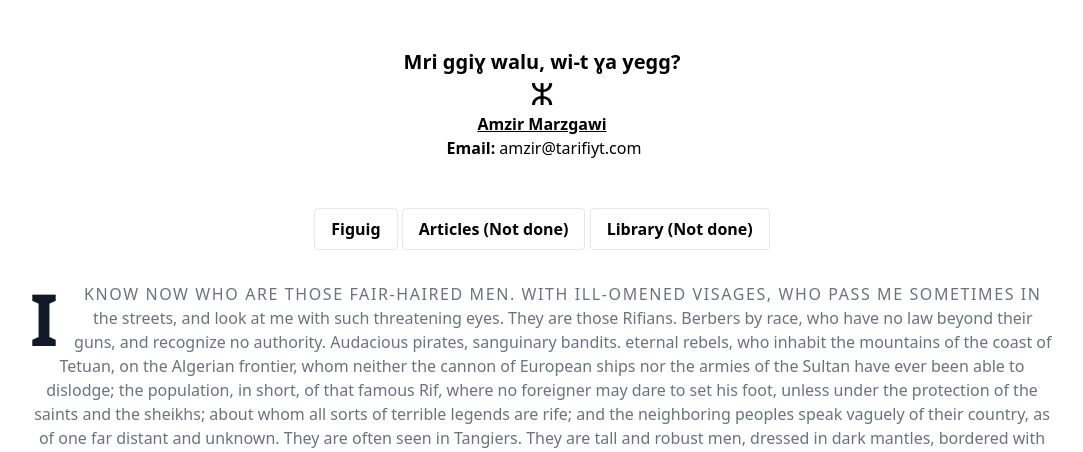
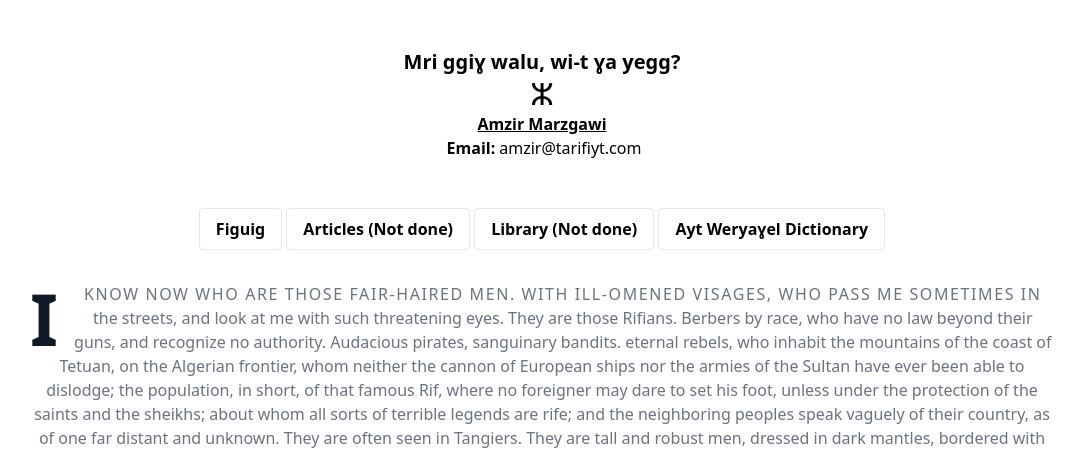
Before and after one commit to Adel-Atzouza/tarifiyt.com, a Flask app: page / in a window 1280 px wide. Shown: the top 452 px of the page, without its empty margins (98-1181 px from the left). Run offline with Flask 3, Linux system fonts and the light colour scheme; some libraries are stand-ins or nearby versions.

Commit message:
Update index.html

```diff
--- a/templates/index.html
+++ b/templates/index.html
@@ -25,6 +25,9 @@
         </button>
         <button class="bg-transparent hover:bg-blue text-blue-dark font-semibold hover:text-neutral-400 py-2 px-4 border border-blue hover:border-transparent rounded" onclick="location.href = '/tasedlist.html';">
             Library (Not done)
+        </button>
+        <button class="bg-transparent hover:bg-blue text-blue-dark font-semibold hover:text-neutral-400 py-2 px-4 border border-blue hover:border-transparent rounded" onclick="location.href = '/Amawal-n-Taweryaɣelt/';">
+            Ayt Weryaɣel Dictionary
         </button>
 
 
```
